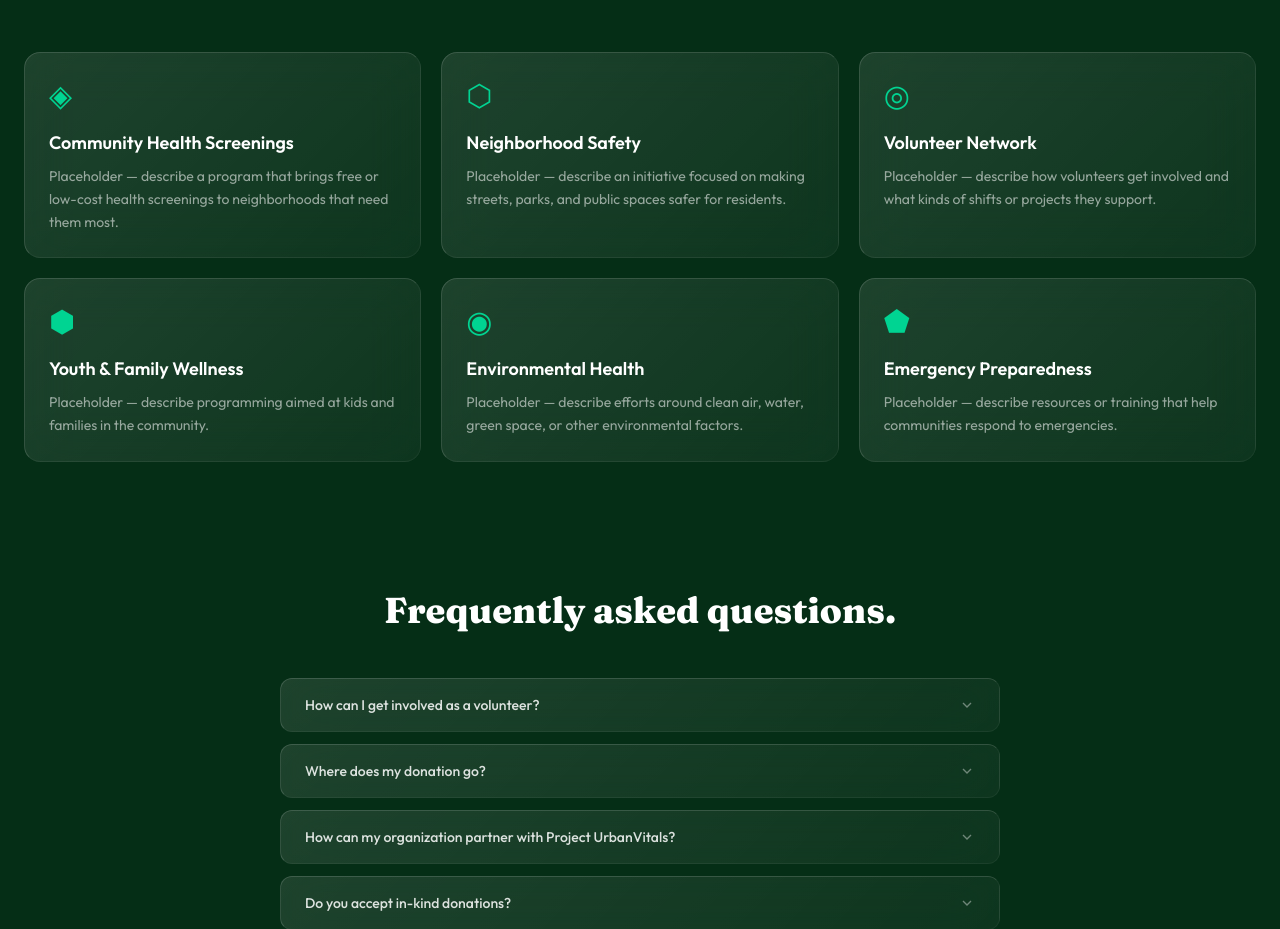
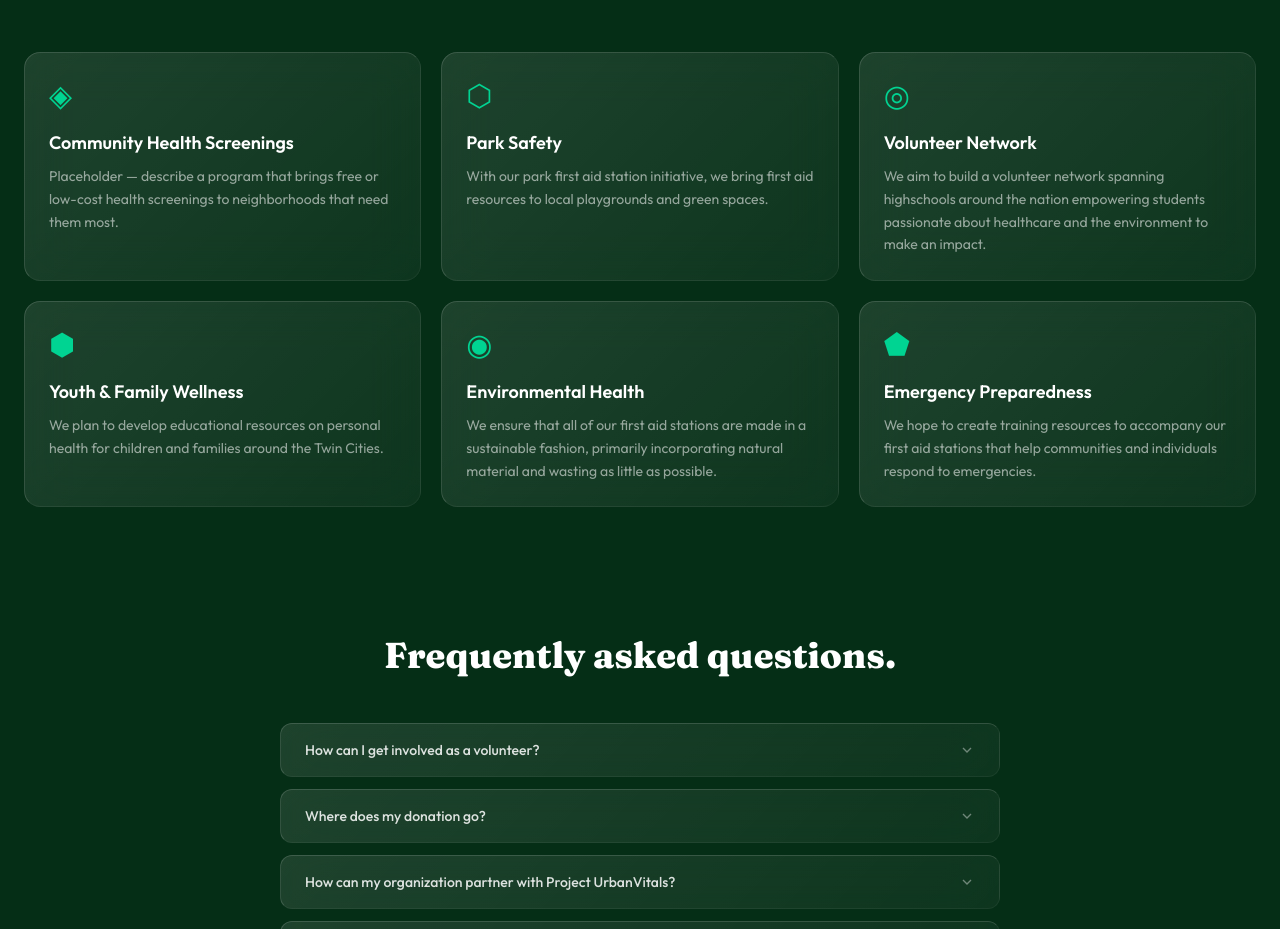
Before and after one commit to sajlardiya-hue/projecturbanvitals, a React (Vite) app: page / in a window 1280 px wide. Shown: the part 1220-2149 px from the top of the page. Built offline with nearby package versions, Linux system fonts and the light colour scheme; the HTML template or start-up script is replaced by a standard one.

Commit message:
Update initiative titles and descriptions in Home.tsx

```diff
--- a/src/pages/Home.tsx
+++ b/src/pages/Home.tsx
@@ -16,32 +16,32 @@ const FOCUS_AREAS = [
   },
   {
     icon: "⬡",
-    title: "Neighborhood Safety",
-    desc: "Placeholder — describe an initiative focused on making streets, parks, and public spaces safer for residents.",
+    title: "Park Safety",
+    desc: "With our park first aid station initiative, we bring first aid resources to local playgrounds and green spaces.",
     color: "from-lime-500/20 to-transparent",
   },
   {
     icon: "◎",
     title: "Volunteer Network",
-    desc: "Placeholder — describe how volunteers get involved and what kinds of shifts or projects they support.",
+    desc: "We aim to build a volunteer network spanning highschools around the nation empowering students passionate about healthcare and the environment to make an impact.",
     color: "from-teal-500/20 to-transparent",
   },
   {
     icon: "⬢",
     title: "Youth & Family Wellness",
-    desc: "Placeholder — describe programming aimed at kids and families in the community.",
+    desc: "We plan to develop educational resources on personal health for children and families around the Twin Cities.",
     color: "from-green-500/20 to-transparent",
   },
   {
     icon: "◉",
     title: "Environmental Health",
-    desc: "Placeholder — describe efforts around clean air, water, green space, or other environmental factors.",
+    desc: "We ensure that all of our first aid stations are made in a sustainable fashion, primarily incorporating natural material and wasting as little as possible.",
     color: "from-emerald-400/20 to-transparent",
   },
   {
     icon: "⬟",
     title: "Emergency Preparedness",
-    desc: "Placeholder — describe resources or training that help communities respond to emergencies.",
+    desc: "We hope to create training resources to accompany our first aid stations that help communities and individuals respond to emergencies.",
     color: "from-lime-400/20 to-transparent",
   },
 ];
```
